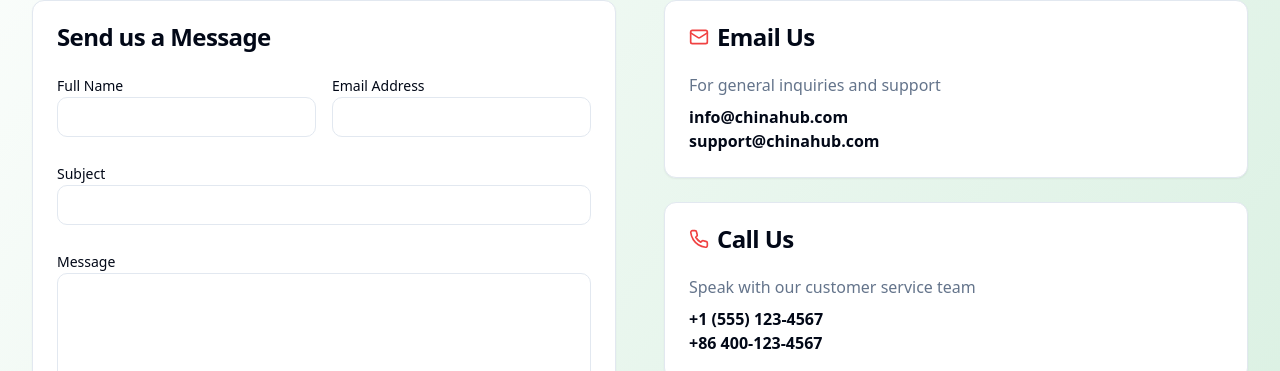
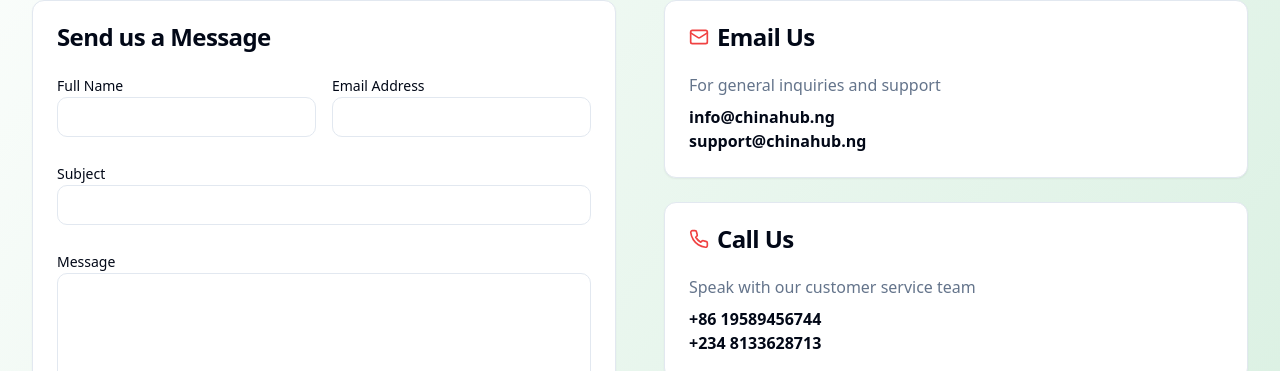
Before and after one commit to EmmanuelEdward2019/chinahub_nigeria, a React (Vite) app: page /contact in a window 1280 px wide. Shown: the part 429-800 px from the top of the page. Built offline with nearby package versions, Linux system fonts and the light colour scheme.

Commit message:
Code edited in Lovable Code Editor
Edited UI in Lovable

```diff
--- a/src/pages/Contact.tsx
+++ b/src/pages/Contact.tsx
@@ -145,8 +145,8 @@ const Contact = () => {
                   <p className="text-muted-foreground mb-2">
                     For general inquiries and support
                   </p>
-                  <p className="font-semibold">info@chinahub.com</p>
-                  <p className="font-semibold">support@chinahub.com</p>
+                  <p className="font-semibold">info@chinahub.ng</p>
+                  <p className="font-semibold">support@chinahub.ng</p>
                 </CardContent>
               </Card>
 
@@ -161,8 +161,8 @@ const Contact = () => {
                   <p className="text-muted-foreground mb-2">
                     Speak with our customer service team
                   </p>
-                  <p className="font-semibold">+1 (555) 123-4567</p>
-                  <p className="font-semibold">+86 400-123-4567</p>
+                  <p className="font-semibold">+86 19589456744 </p>
+                  <p className="font-semibold">+234 8133628713</p>
                 </CardContent>
               </Card>
 
```
